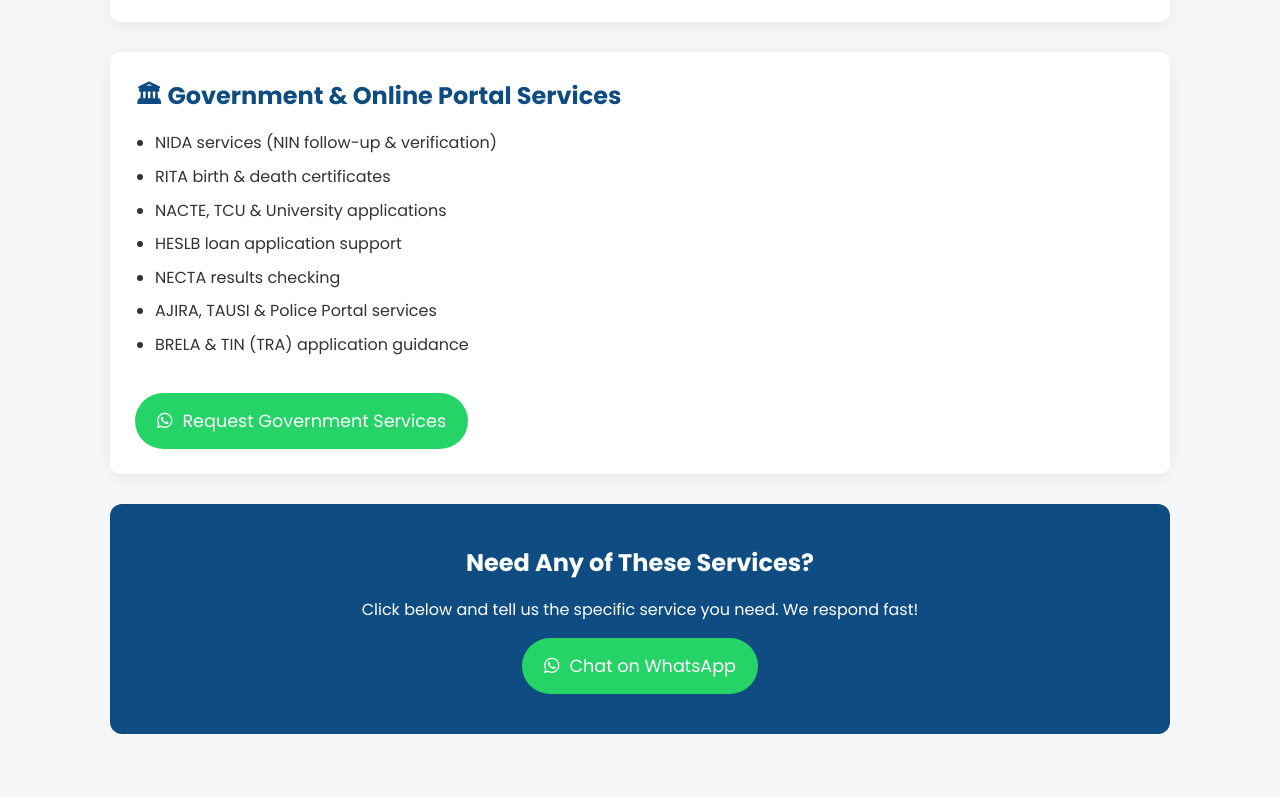
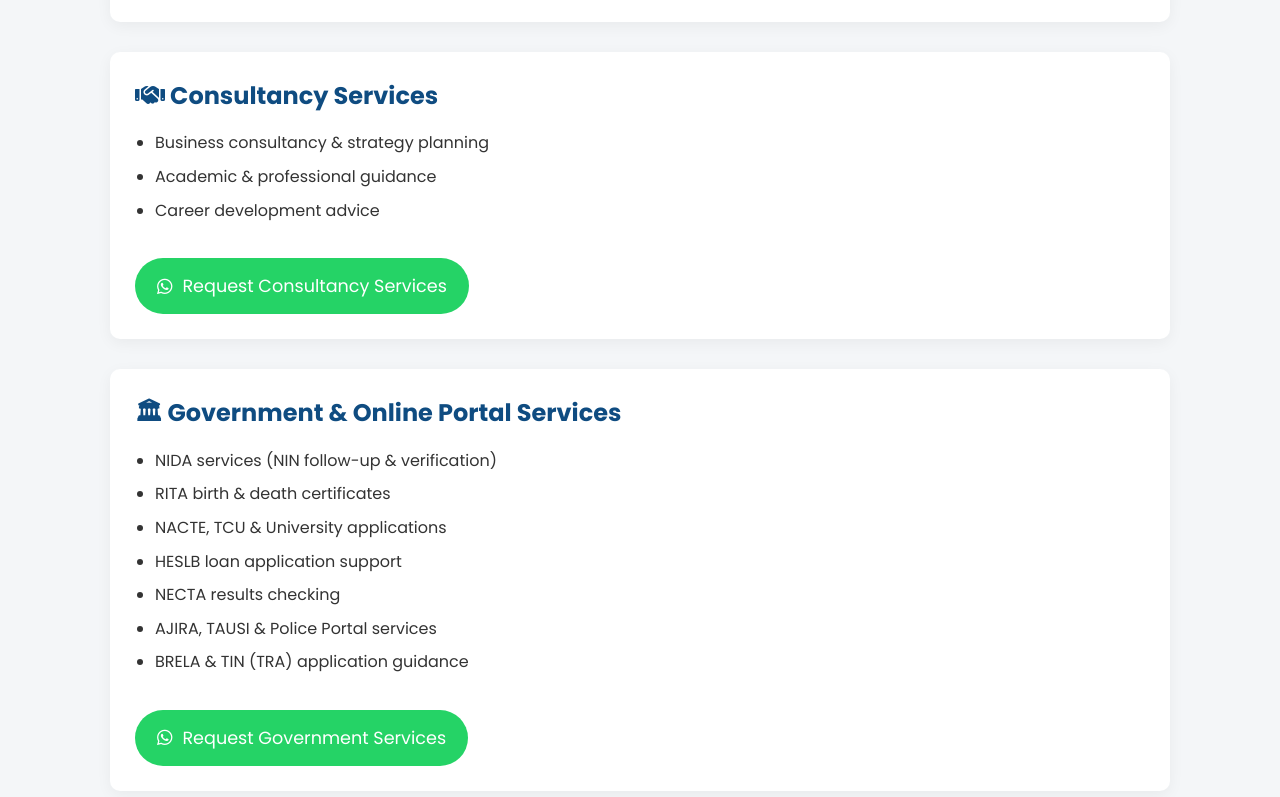
Before and after one commit to mshenterprise/msh-enterprise, a plain HTML site: page index.html in a window 1280 px wide. Shown: the part 1083-1880 px from the top of the page. Drawn offline with Linux system fonts and the light colour scheme.

Commit message:
Update index.html

```diff
--- a/index.html
+++ b/index.html
@@ -99,6 +99,20 @@
   </div>
 
   <div class="card">
+  <h2 class="lang-content" data-en="💼 Consultancy Services" data-sw="💼 Huduma za Ushauri"><i class="fas fa-handshake"></i> Consultancy Services</h2>
+  <ul>
+    <li class="lang-content" data-en="Business consultancy & strategy planning" data-sw="Ushauri wa biashara & kupanga mikakati">Business consultancy & strategy planning</li>
+    <li class="lang-content" data-en="Academic & professional guidance" data-sw="Mwongozo wa kitaaluma & kitaalamu">Academic & professional guidance</li>
+    <li class="lang-content" data-en="Career development advice" data-sw="Ushauri wa maendeleo ya taaluma">Career development advice</li>
+  </ul>
+  <a class="whatsapp-btn lang-content"
+     data-en-href="https://wa.me/255777749831?text=Hello%20MSH%20ENTERPRISE,%0A%0AI%20need%20Consultancy%20services.%0A%0AThank%20you."
+     data-sw-href="https://wa.me/255777749831?text=Habari%20MSH%20ENTERPRISE,%0A%0ANahitaji%20huduma%20za%20Ushauri.%0A%0AAsante."
+     href="https://wa.me/255777749831?text=Hello%20MSH%20ENTERPRISE,%0A%0AI%20need%20Consultancy%20services.%0A%0AThank%20you."
+     target="_blank"><i class="fab fa-whatsapp"></i> <span class="lang-text">Request Consultancy Services</span></a>
+    </div>
+
+  <div class="card">
     <h2 class="lang-content" data-en="🏛 Government & Online Portal Services" data-sw="🏛 Huduma za Serikali Mtandaoni">🏛 Government & Online Portal Services</h2>
 
     <ul>
```
